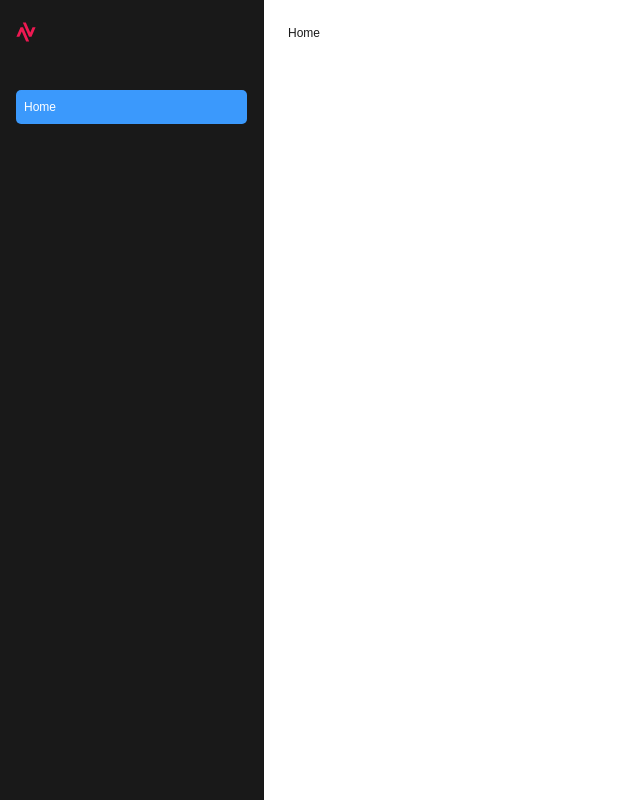
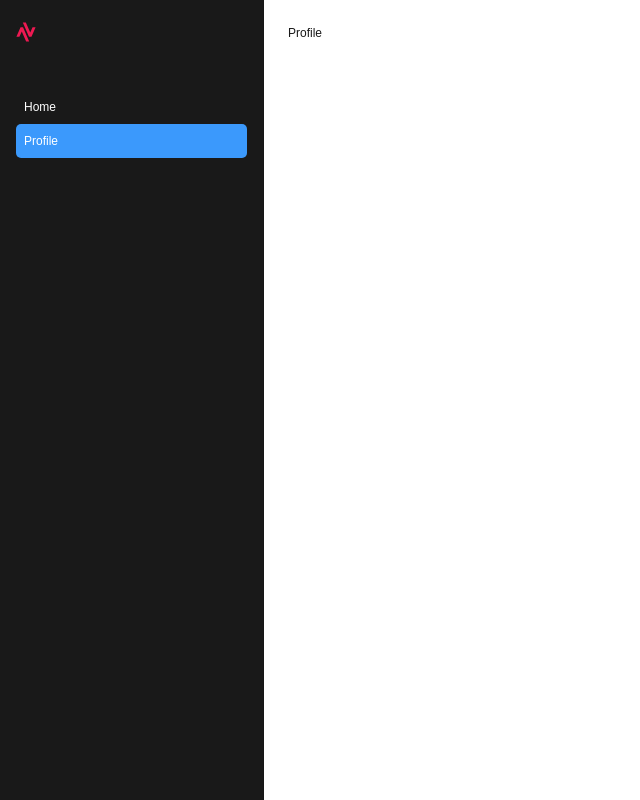
Before and after one commit to Naveo-Commerce/sidebar, a React (Create React App) app: page /profile in a window 1280 px wide. Before the commit this address led to /. Shown: the whole page, without its empty margins (0-640 px from the left). Built offline with nearby package versions, Linux system fonts and the light colour scheme.

Commit message:
add multiple links in the sidebar

```diff
--- a/src/components/Sidebar/Sidebar.tsx
+++ b/src/components/Sidebar/Sidebar.tsx
@@ -1,7 +1,7 @@
 import { Box } from '@mui/material'
 import React, { useState } from 'react'
 import List from '@mui/material/List'
-import { ROUTES } from 'routes/routes'
+import { linksArray } from 'routes/routes'
 import { useLocation } from 'react-router-dom'
 import { DrawerHeader, ListItemText, SidebarListItem, Drawer } from './elements'
 
@@ -15,41 +15,37 @@ const SideBar: React.FunctionComponent = () => {
       variant="permanent"
       open={isSidebarOpen}
       anchor="left"
-      onClick={toggleSidebar}
-    >
+      onClick={toggleSidebar}>
       <DrawerHeader>
         <img src={`${process.env.PUBLIC_URL}/logo.svg`} />
       </DrawerHeader>
       {isSidebarOpen && (
         <Box sx={{ width: '100%' }} role="presentation">
-          <nav>
           <List sx={{ paddingTop: '10px' }}>
-              <SidebarListItem>
+            {/* <SidebarListItem>
+              <ListItemText
+
+                isSelected={pathname === ROUTES.HOME}
+                to={ROUTES.HOME}>
+                Home
+              </ListItemText>
+            </SidebarListItem> */}
+            {isSidebarOpen &&
+              linksArray.map((item) => {
+                const isSelected = pathname === item.path
+
+                return (
+                  <SidebarListItem key={item.key}>
                     <ListItemText
                       as="div"
-                  isSelected={pathname === ROUTES.HOME}
-                  to={ROUTES.HOME}
-                >
-                  Home
-                </ListItemText>
-              </SidebarListItem>
-              {/*  {isSidebarOpen &&
-                linksArray.map((item) => {
-                  const isSelected = pathname === SIDEBARROUTES[item]
-
-                  return (
-                    <SidebarListItem key={SIDEBARROUTES[item]}>
-                      <ListItemText
                       isSelected={isSelected}
-                        to={SIDEBARROUTES[item]}
-                      >
-                        {t(item.toLowerCase())}
+                      to={item.path}>
+                      {item.name}
                     </ListItemText>
                   </SidebarListItem>
                 )
-                })} */}
+              })}
           </List>
-          </nav>
         </Box>
       )}
     </Drawer>
--- /dev/null
+++ b/src/pages/Profile/Profile.tsx
@@ -0,0 +1,5 @@
+import { VFC } from 'react'
+
+const Profile: VFC = () => <div>Profile</div>
+
+export default Profile
--- a/src/routes/RouteLinks.tsx
+++ b/src/routes/RouteLinks.tsx
@@ -1,5 +1,6 @@
 import Layout from 'components/Layout/Layout'
 import Home from 'pages/Home/Home'
+import Profile from 'pages/Profile/Profile'
 import { Route, Routes, Navigate } from 'react-router-dom'
 import { ROUTES } from './routes'
 
@@ -7,6 +8,7 @@ const RouteLinks = () => (
   <Routes>
     <Route element={<Layout />}>
       <Route path={ROUTES.HOME} element={<Home />} />
+      <Route path={ROUTES.PROFILE} element={<Profile />} />
       <Route path="*" element={<Navigate to={ROUTES.HOME} replace />} />
     </Route>
   </Routes>
--- a/src/routes/routes.ts
+++ b/src/routes/routes.ts
@@ -1,5 +1,23 @@
+import Home from 'pages/Home/Home'
+import Profile from 'pages/Profile/Profile'
+
 export enum ROUTES {
   HOME = '/',
   PROFILE = '/PROFILE',
   PRODUCTS = '/PRODUCTS',
 }
+
+export const linksArray = [
+  {
+    key: 'home',
+    path: '/',
+    name: 'Home',
+    element: Home,
+  },
+  {
+    key: 'profile',
+    path: '/profile',
+    name: 'Profile',
+    element: Profile,
+  },
+]
```
Lines whose indentation alone changed are shown as unchanged.
